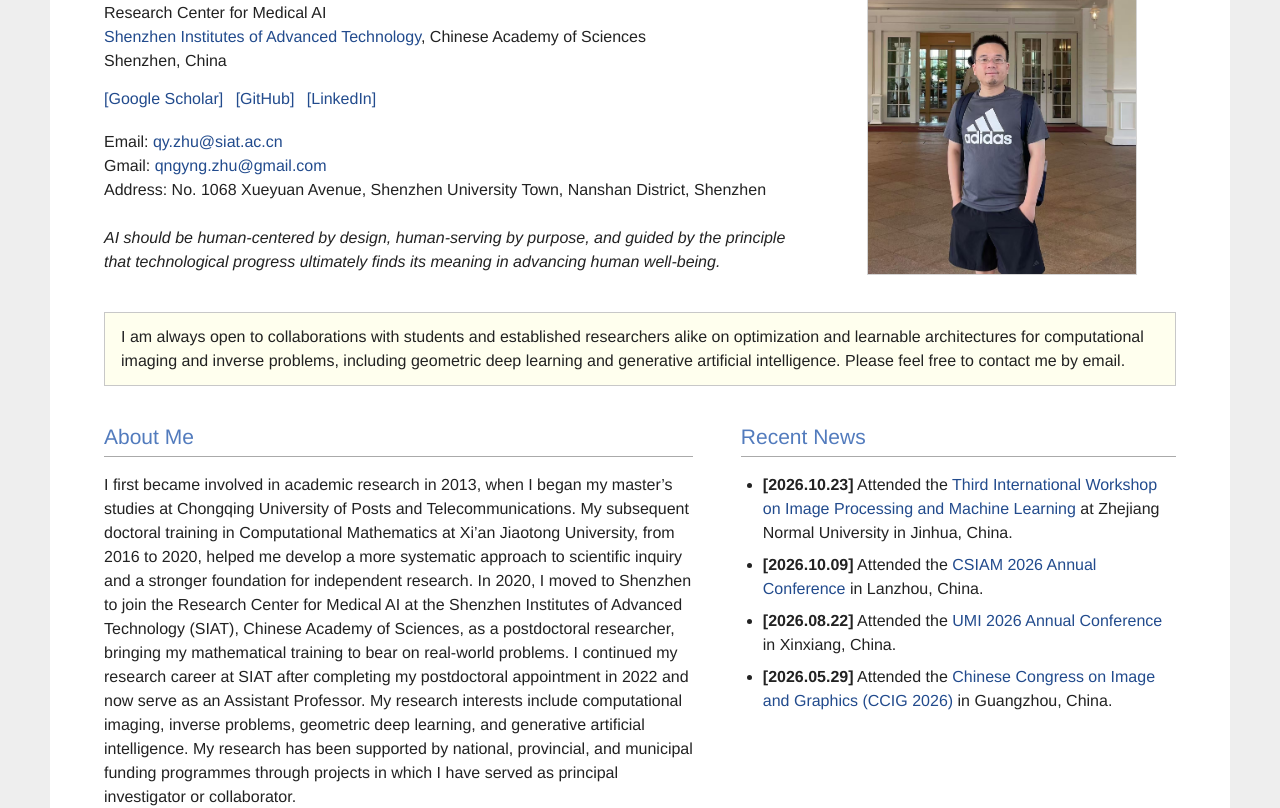
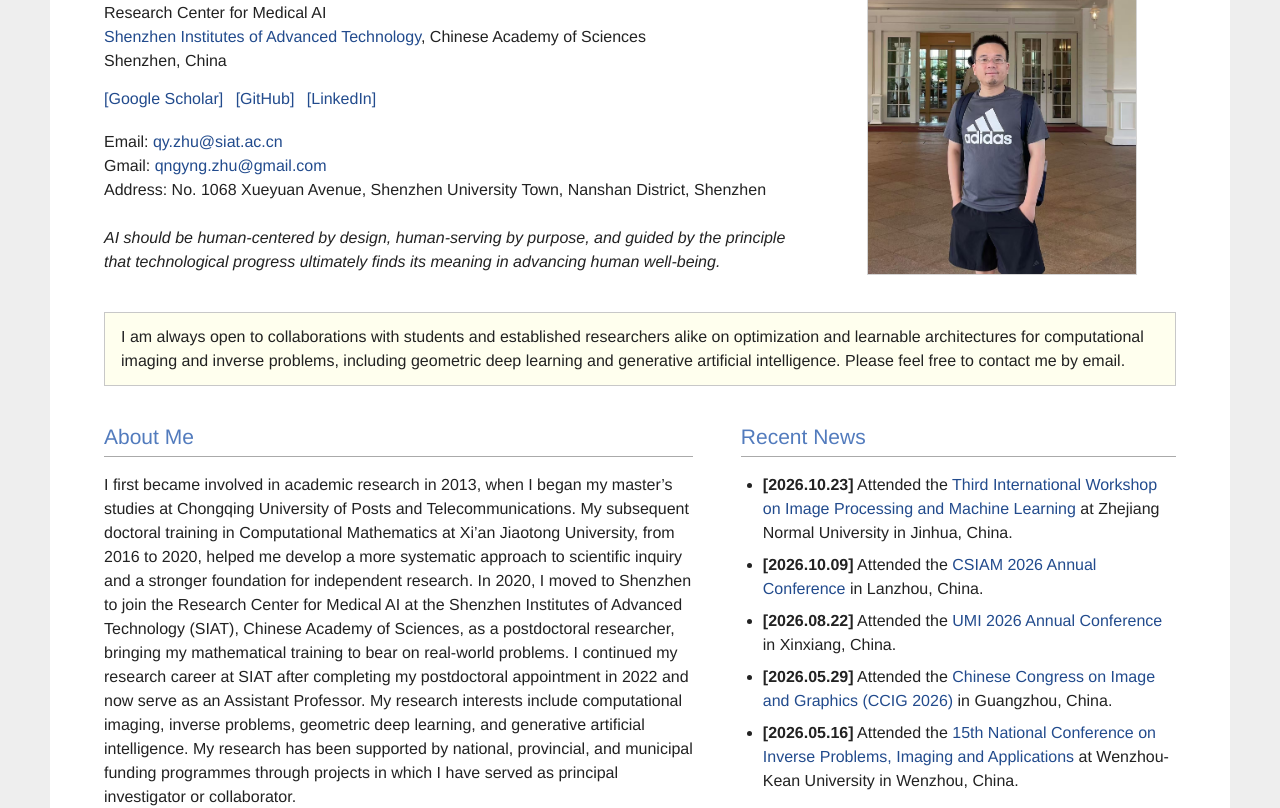
Before and after one commit to hiter-goal/qingyong.github.io, a plain HTML site: page index.html in a window 1280 px wide. Shown: the part 145-953 px from the top of the page. Drawn offline with Linux system fonts and the light colour scheme.

Commit message:
Update index.html

```diff
--- a/index.html
+++ b/index.html
@@ -69,6 +69,7 @@
           <li><strong>[2026.10.09]</strong> Attended the <a href="https://meeting.csiam.org.cn/#/2026/" target="_blank" rel="noreferrer">CSIAM 2026 Annual Conference</a> in Lanzhou, China.</li>
           <li><strong>[2026.08.22]</strong> Attended the <a href="https://www.csiam.org.cn/1005/202607/2817.html" target="_blank" rel="noreferrer">UMI 2026 Annual Conference</a> in Xinxiang, China.</li>
           <li><strong>[2026.05.29]</strong> Attended the <a href="https://ccig.csig.org.cn/2026/index.html" target="_blank" rel="noreferrer">Chinese Congress on Image and Graphics (CCIG 2026)</a> in Guangzhou, China.</li>
+          <li><strong>[2026.05.16]</strong> Attended the <a href="https://www.wku.edu.cn/zh-hans/CSIAM2026" target="_blank" rel="noreferrer">15th National Conference on Inverse Problems, Imaging and Applications</a> at Wenzhou-Kean University in Wenzhou, China.</li>
         </ul>
       </section>
     </div>
```
